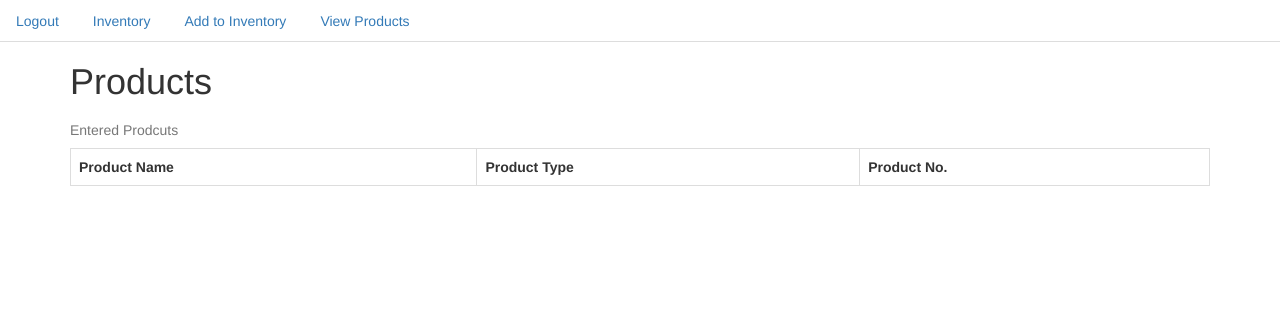
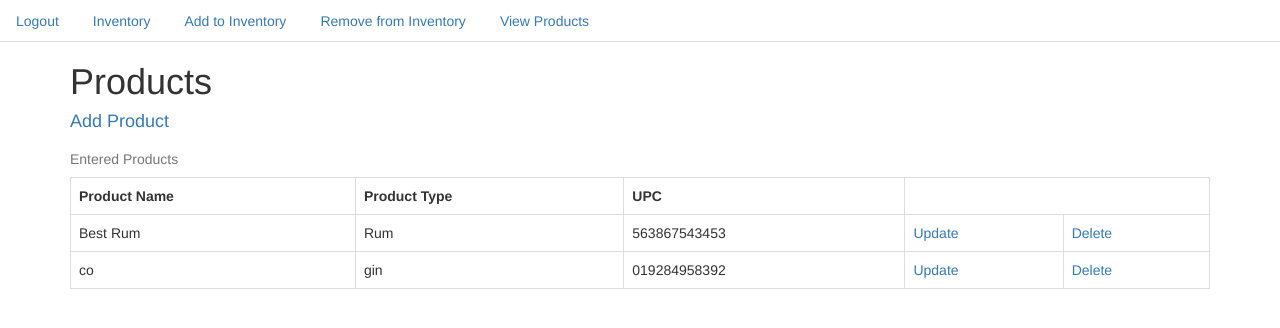
Before and after one commit to StillsSma/distillary_project, a Django app: page /product/ in a window 1280 px wide. Shown: the top 328 px of the page. Run offline with Django 3.2, Linux system fonts and the light colour scheme; a user stored in the database is signed in; data comes from the database, SQL or seed files in the repository; data that the repository does not hold is empty; some libraries are stand-ins or nearby versions.

Commit message:
working on prodcut view

```diff
--- a/inventory/models.py
+++ b/inventory/models.py
@@ -4,8 +4,8 @@ from django.db.models import Sum
 class Product(models.Model):
     product_name = models.CharField(max_length=50)
     product_type = models.CharField(max_length=50)
-    product_number = models.IntegerField()
-    bottle_size = models.DecimalField(max_digits=3,decimal_places=3)
+    UPC = models.CharField(max_length=20)
+    bottle_size = models.IntegerField()
 
     def __str__(self):
         return str(self.product_name)
@@ -50,9 +50,9 @@ class InventoryItem(models.Model):
 
     @property
     def bottles_per_case(self):
-        if self.name.bottle_size == .750:
+        if self.name.bottle_size == 750:
             return 6
-        elif self.name.bottle_size == .375:
+        elif self.name.bottle_size == 375:
             return 12
 
     @property
@@ -61,7 +61,7 @@ class InventoryItem(models.Model):
 
     @property
     def liters(self):
-        return round(self.name.bottle_size * self.bottles_per_case,2)
+        return round(self.name.bottle_size/1000 * self.bottles_per_case,2)
 
     @property
     def wine_gallons(self):
--- a/inventory/views.py
+++ b/inventory/views.py
@@ -35,8 +35,8 @@ class InventoryListView(LoginRequiredMixin, ListView):
     def get_context_data(self, **kwargs):
         # Gather queryset for stray bottles
         context = super(InventoryListView, self).get_context_data(**kwargs)
-        products = Product.objects.all()
-        context['products'] = products
+        strays = Stray.objects.all()
+        context['strays'] = strays
         return context
 
 class InventorySummaryView(LoginRequiredMixin, ListView):
@@ -84,12 +84,12 @@ class ProductListView(LoginRequiredMixin, ListView):
 
 class ProductCreateView(LoginRequiredMixin, CreateView):
     model = Product
-    fields = ['product_name', 'product_type', 'product_number', 'bottle_size']
+    fields = ['product_name', 'product_type', 'UPC', 'bottle_size']
     success_url = reverse_lazy("product_list_view")
 
 class ProductUpdateView(LoginRequiredMixin, UpdateView):
     model = Product
-    fields = ['product_name', 'product_type', 'product_number', 'bottle_size']
+    fields = ['product_name', 'product_type', 'UPC', 'bottle_size']
     success_url = reverse_lazy("product_list_view")
 
 class ProductDeleteView(LoginRequiredMixin, DeleteView):
@@ -102,7 +102,9 @@ def file_upload_view(request):
         form = FileForm(request.POST, request.FILES)
 
         if form.is_valid():
-            print(request.FILES['data'].get_book_dict())
+            pass
+
+
             return HttpResponse("OK", status=200)
         else:
             return HttpResponseBadRequest()
--- a/templates/inventory/inventory_summary.html
+++ b/templates/inventory/inventory_summary.html
@@ -14,7 +14,7 @@
 
     {% for product in object_list %}
     <tr>
-      <td>{{product.name}}</td>
+      <td>{{product}}</td>
         <td>{{product.number_of_strays}}</td>
 
     </tr>
--- a/templates/inventory/product_list.html
+++ b/templates/inventory/product_list.html
@@ -2,21 +2,21 @@
 {% block content %}
 <div class="container">
   <h1>Products</h1>
-
+  <h4><a href="{% url 'product_create_view' %}">Add Product</a></h4>
 
 <table  class="table table-bordered" >
-    <caption>Entered Prodcuts</caption>
+    <caption>Entered Products</caption>
   <tr>
     <th>Product Name</th>
     <th>Product Type</th>
-    <th>Product No.</th>
+    <th>UPC</th>
   </tr>
 
   {% for item in object_list %}
   <tr>
     <td>{{item.product_name}}</td>
     <td>{{item.product_type}}</td>
-    <td>{{item.product_number}}</td>
+    <td>{{item.UPC}}</td>
     <td><a href="{% url 'product_update_view' item.id %}">Update</a></td>
     <td><a href="{% url 'product_delete_view' item.id %}">Delete</a></td>
   </tr>
--- a/templates/upload.html
+++ b/templates/upload.html
@@ -2,6 +2,7 @@
 {% block content%}
 
     <h1>{{header}}</h1>
+    <div class="container">
 
     {% if form.errors %}
         <p style="color: red;">
@@ -16,5 +17,7 @@
         {% csrf_token %}
         <input type="submit" value="Submit">
     </form>
+  </div>
+
 </html>
 {% endblock %}
```
Also changed, not shown: templates/inventory/inventoryitem_list.html (+18 -16 lines), db.sqlite3, inventory/migrations/0017_auto_20170221_1723.py (added), inventory/migrations/0018_product_bottle_size.py (added), inventory/migrations/0019_auto_20170221_1731.py (added).
